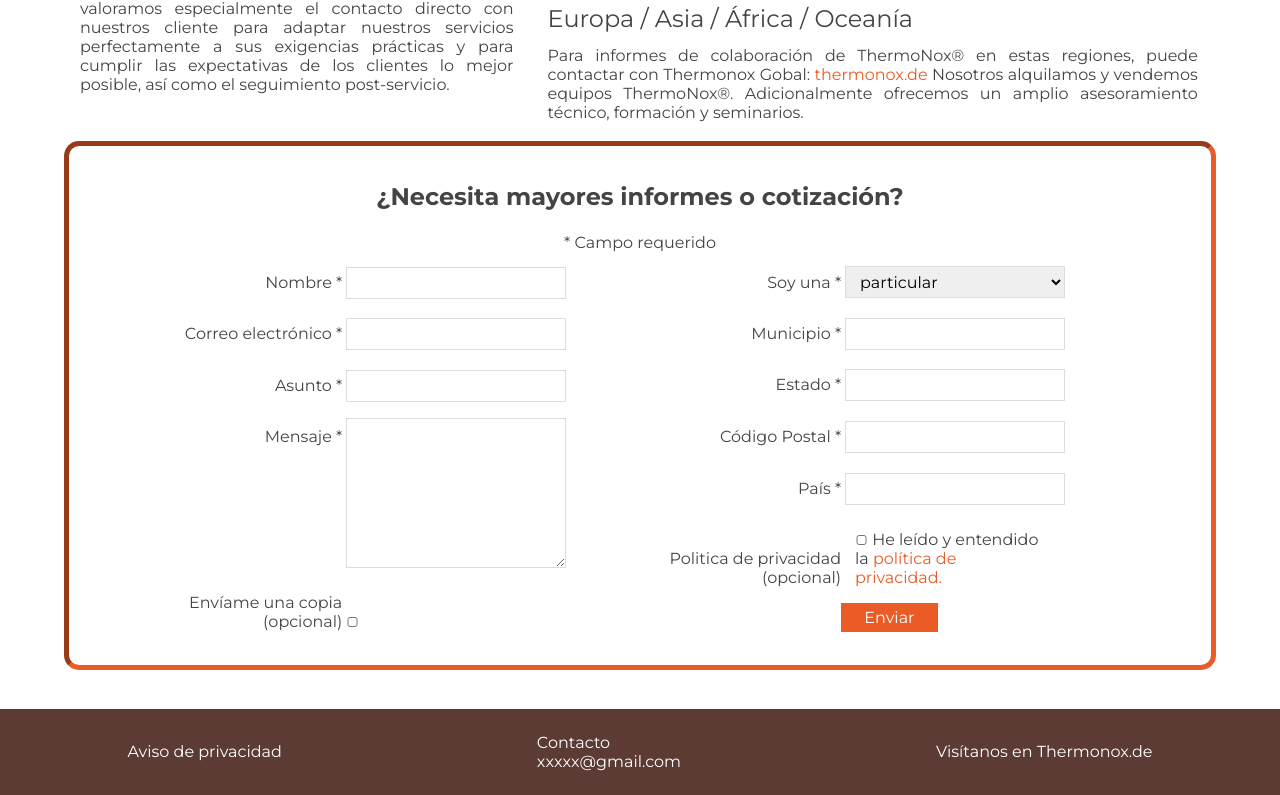
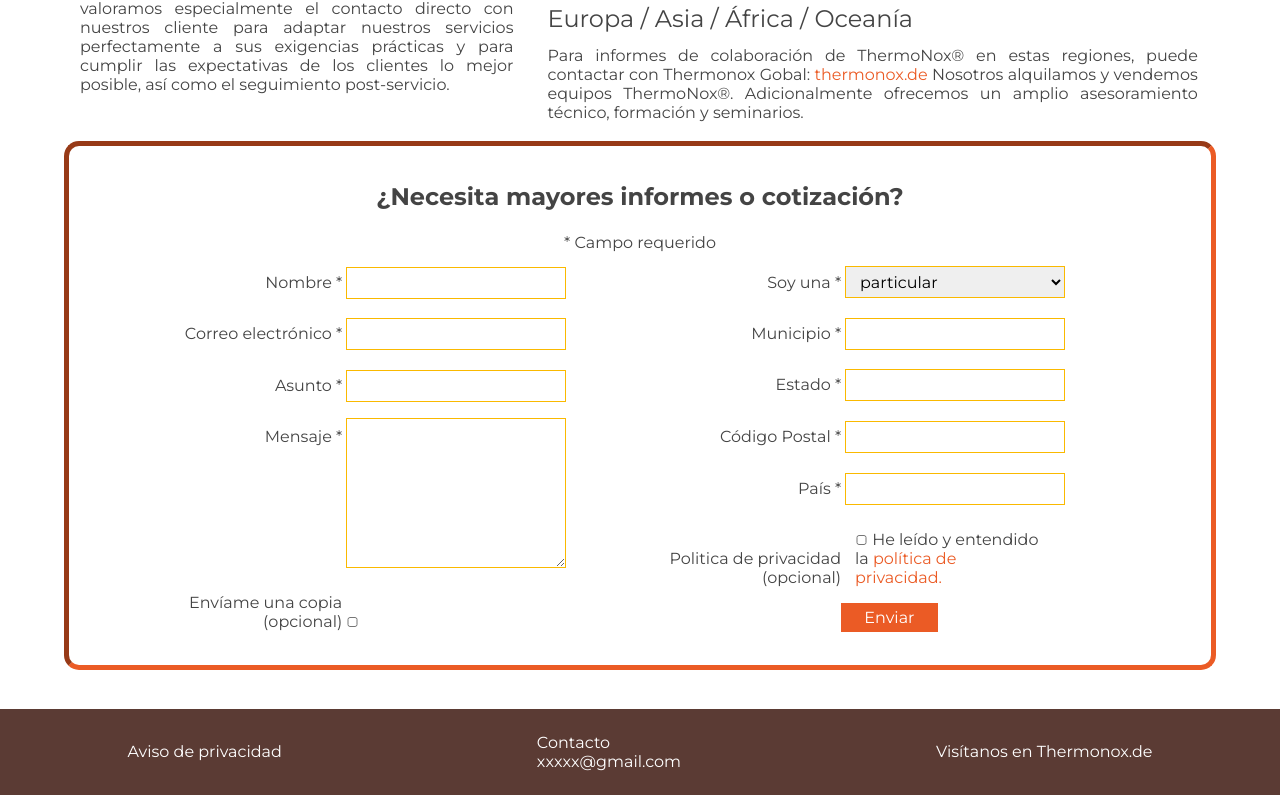
Before and after one commit to AndreaCorona523/thermonox2, a PHP site: page /contacto.html in a window 1280 px wide. Shown: the part 499-1294 px from the top of the page. Run offline with PHP 8.4, Linux system fonts and the light colour scheme.

Commit message:
css comments added

```diff
--- a/assets/css/contacto.css
+++ b/assets/css/contacto.css
@@ -2,87 +2,86 @@ p{
 	text-align: justify;
 }
 
-.colaboraciones_container{
-	width: 60%;
+/* Format colaboration container*/
+.colaborations_container{
 	height: 100%;
 	margin: 1%;
+    width: 60%;
 }
 
-.contacto_container{
-    width: 90%;
+/* Format of contact container */
+.contact_container{
+    background-color: var(light-background);
+    border: 5px inset var(--orange);
+    border-radius: 15px;
     margin: auto;
     padding: 2%;
-    border-radius: 15px;
-    background-color: var(light-background);
-    border: 5px inset var(--orange);
+    width: 90%;
 }
 
-.contacto_container p{
+/* Text alignment of contact form*/
+.contact_container p{
     text-align: center;
 }
 
-.contacto_form_container{
-	margin: 0 auto;
+/* Contact form aligment and arrangement in columns*/
+.contact_form_container{
     column-count: 2;
+    margin: 0 auto;
     width: 90%;
 }
 
-
-.contacto_global_link, .politica_privacidad_link{
+/*Format of in-text links*/
+.contact_global_link, .privacy_policy_link{
 	color: var(--orange);
 	text-decoration: none;
 }
 
-.enviar_button{
-	background-color: var(--orange);
-    color: #ffffff;
-    border: none;
-    padding: 5px 5px;
-    text-decoration: none;
-    min-width: 20%;
-    margin: 0 0 0 40%;
-    font-family: inherit;
-    font-size: inherit;
-}
-
+/*Margin between each form field*/
 form li + li {
     margin-top: 1em;
 }
 
+/*Format of input and textarea fields of contact form*/
 input,textarea{
-	border: 1px solid #dddddd;
+	border: 1px solid var(--yellow);
 	height: 32px;
 	min-height: 22px;
 	width: 220px;
 }
 
+/*Format text entries of fields of contact form*/
 input[type="text"],input[type="email"],textarea {
-	padding: 4px 6px;
 	font-size: 16px;
     margin: 0 auto;
+    padding: 4px 6px;
 }
 
+/*Size and alignment of checkbox*/
 input[type="checkbox"]{
-    width: auto;
-    min-height: 10px;
     height: 0;
     margin: 0 auto;
+    min-height: 10px;
+    width: auto;
 }
 
+/*Format of invalid input for field in contact form*/
 input:invalid {
+    background: #f2dede;
+    border: 1px solid var(--orange);
     padding: 4px 6px;
-    border: 1px solid var(--orange);
-    background: #f2dede;
 }
 
+/*Label alignment for contact form*/
 label {
     display: inline-block;
+    padding: 2% 0 0 2%;
     text-align: right;
     width: 40%;
-    padding: 2% 0 0 2%;
 }
 
-#mensaje{
+/*Minimum height for message field*/
+#message{
 	min-height: 150px;
 }
 
@@ -91,7 +90,7 @@ label {
 }
 
 select {
-    border-color: #dddddd;
+    border: 1px solid var(--yellow);
     height: 32px;
     min-height: 22px;
 	width: 220px;
--- a/contacto.html
+++ b/contacto.html
@@ -64,24 +64,24 @@
 					<h1 class="general_title">Contacto & Colaboraciones</h1>
 				</div>
 				<div class="main_info_container">
-					<div class="support_contact_container">
+					<div class="support_info_container">
 						<p class="subtitle2">Contacto</p>
 						<p class="subtitle5">Soporte técnico</p>
 						<p>Adaptamos nuestros servicios perfectamente a sus necesidades prácticas y para cumplir las expectativas de los clientes lo mejor posible.</p>
 						<p>En conjunto con los tratamiento, nuestro servicio otorga un completo asesoramiento técnico, valoramos especialmente el contacto directo con nuestros cliente para adaptar nuestros servicios perfectamente a sus exigencias prácticas y para cumplir las expectativas de los clientes lo mejor posible, así como el seguimiento post-servicio.</p>
 					</div>
-					<div class="colaboraciones_container">
+					<div class="colaborations_container">
 						<p class="subtitle2">Colaboraciones</p>
 						<p class="subtitle5">Latinoamérica / Norteamérica</p>
 						<p>ThermoNox® GmbH es el exclusivo proveedor de tratamientos de calor para el sector alimentario y otros afines, en Latinoamérica y Norteamérica, el servicio es proporcionado en colaboración con Grupo La Moderna de manera profesional y especializada en la tecnología del tratammiento. </p>
 						<p class="subtitle5">Europa / Asia / África / Oceanía</p>
-						<p>Para informes de colaboración de ThermoNox® en estas regiones, puede contactar con Thermonox Gobal: <a href="https://www.thermonox.de" class="contacto_global_link" target="_blank">thermonox.de</a> Nosotros alquilamos y vendemos equipos ThermoNox®. Adicionalmente ofrecemos un amplio asesoramiento técnico, formación y seminarios.</p>
+						<p>Para informes de colaboración de ThermoNox® en estas regiones, puede contactar con Thermonox Gobal: <a href="https://www.thermonox.de" class="contact_global_link" target="_blank">thermonox.de</a> Nosotros alquilamos y vendemos equipos ThermoNox®. Adicionalmente ofrecemos un amplio asesoramiento técnico, formación y seminarios.</p>
 					</div>
 				</div>
-				<div class="contacto_container">
+				<div class="contact_container">
 					<p class="subtitle4">¿Necesita mayores informes o cotización?</p>
 					<p>* Campo requerido</p>
-					<div class="contacto_form_container">
+					<div class="contact_form_container">
 						<form name="contacto_form">
 							<ul class="contacto_form_list">
 								<li>
@@ -98,7 +98,7 @@
 								</li>
 								<li>
 									<label for="mensaje">Mensaje *</label>
-									<textarea name="mensaje" id="mensaje" cols="50" rows="10"> </textarea>
+									<textarea name="mensaje" id="message" cols="50" rows="10"> </textarea>
 								</li>
 								<li>
 									<label for="copia_adicional" >Envíame una copia <br>(opcional) </label>
@@ -133,11 +133,11 @@
 									<label for="politica_privacidad">Politica de privacidad<br>(opcional)</label>
 									<label id="privacy_policy_label">
 										<input type="checkbox" name="politica_privacidad" id="politica_privacidad">
-										He leído y entendido la <a href="#" class="politica_privacidad_link" target="_blank">política de privacidad.</a>
+										He leído y entendido la <a href="#" class="privacy_policy_link" target="_blank">política de privacidad.</a>
 									</label>
 								</li>
 								<li>
-									<button type="submit" class="enviar_button" onclick="enviar()">Enviar</button>
+									<button type="submit" class="send_button" onclick="enviar()">Enviar</button>
 								</li>
 							</ul>
 						</form>
```
Also changed, not shown: other parts of assets/css/contacto.css (+22 -9 lines).
